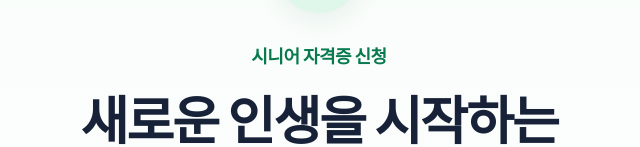
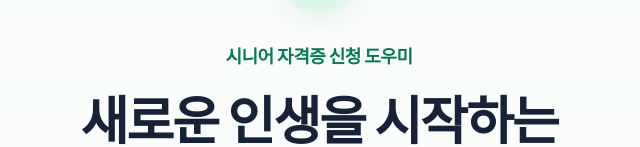
Before and after one commit to chaeyoon0415/0819-MiniProject-Senior22-cut, a website: page index.html in a window 1280 px wide. Shown: the part 200-347 px from the top of the page, without its empty margins (321-961 px from the left). Drawn offline with Linux system fonts and the light colour scheme.

Commit message:
Update index.html changes

```diff
--- a/index.html
+++ b/index.html
@@ -1321,7 +1321,7 @@
       </div>
 
       <p class="welcome-eyebrow">
-        시니어 자격증 신청
+        시니어 자격증 신청 도우미
       </p>
 
       <h1 id="welcomeTitle" class="welcome-title">
@@ -1410,7 +1410,7 @@
   <header>
 
     <div class="logo" onclick="handleAdminSecretClick()" style="cursor: pointer;" title="관리자 페이지">
-      시니어 자격증 신청
+      시니어 자격증 신청 도우미
     </div>
 
     <nav class="nav">
```
